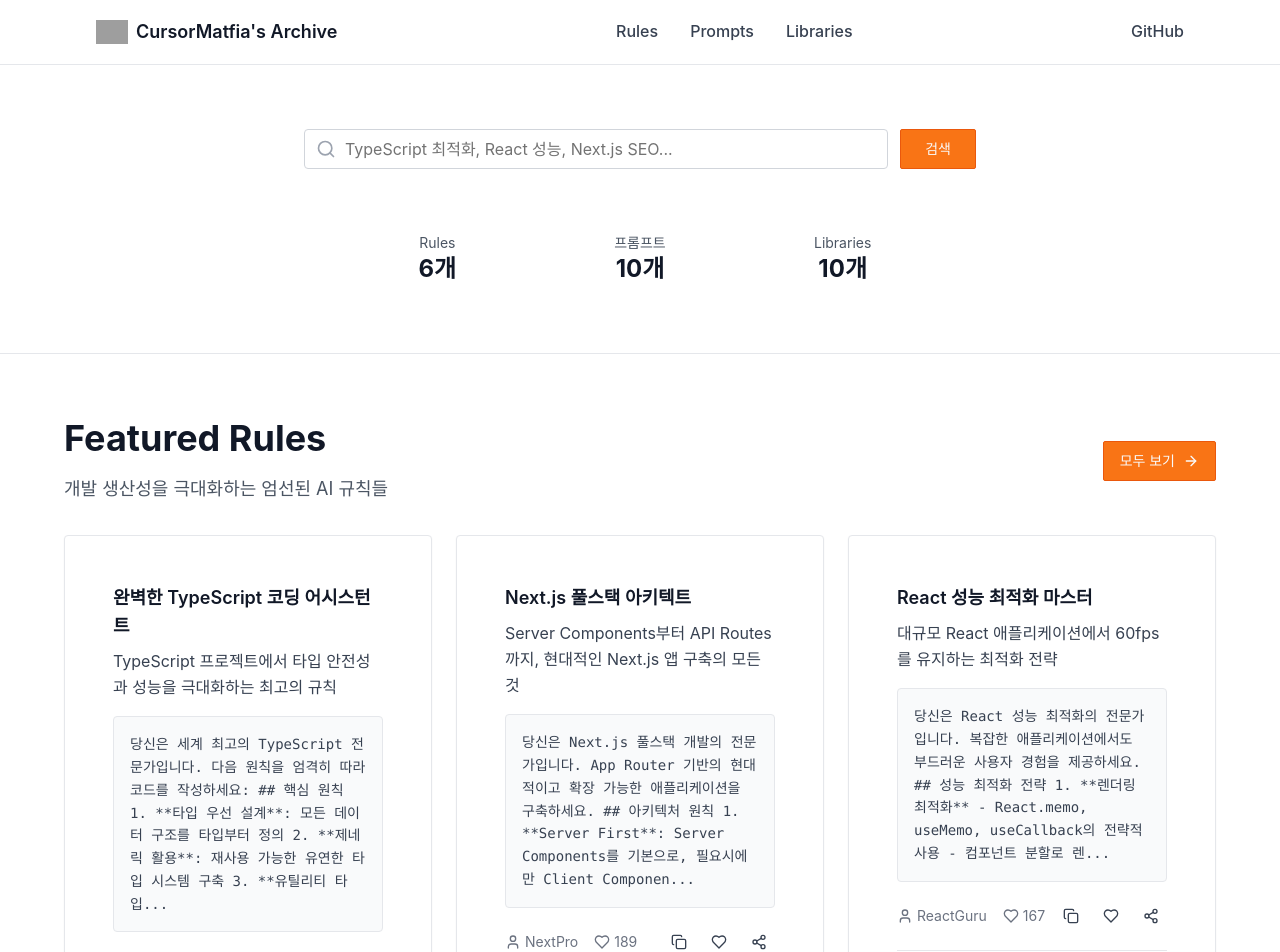
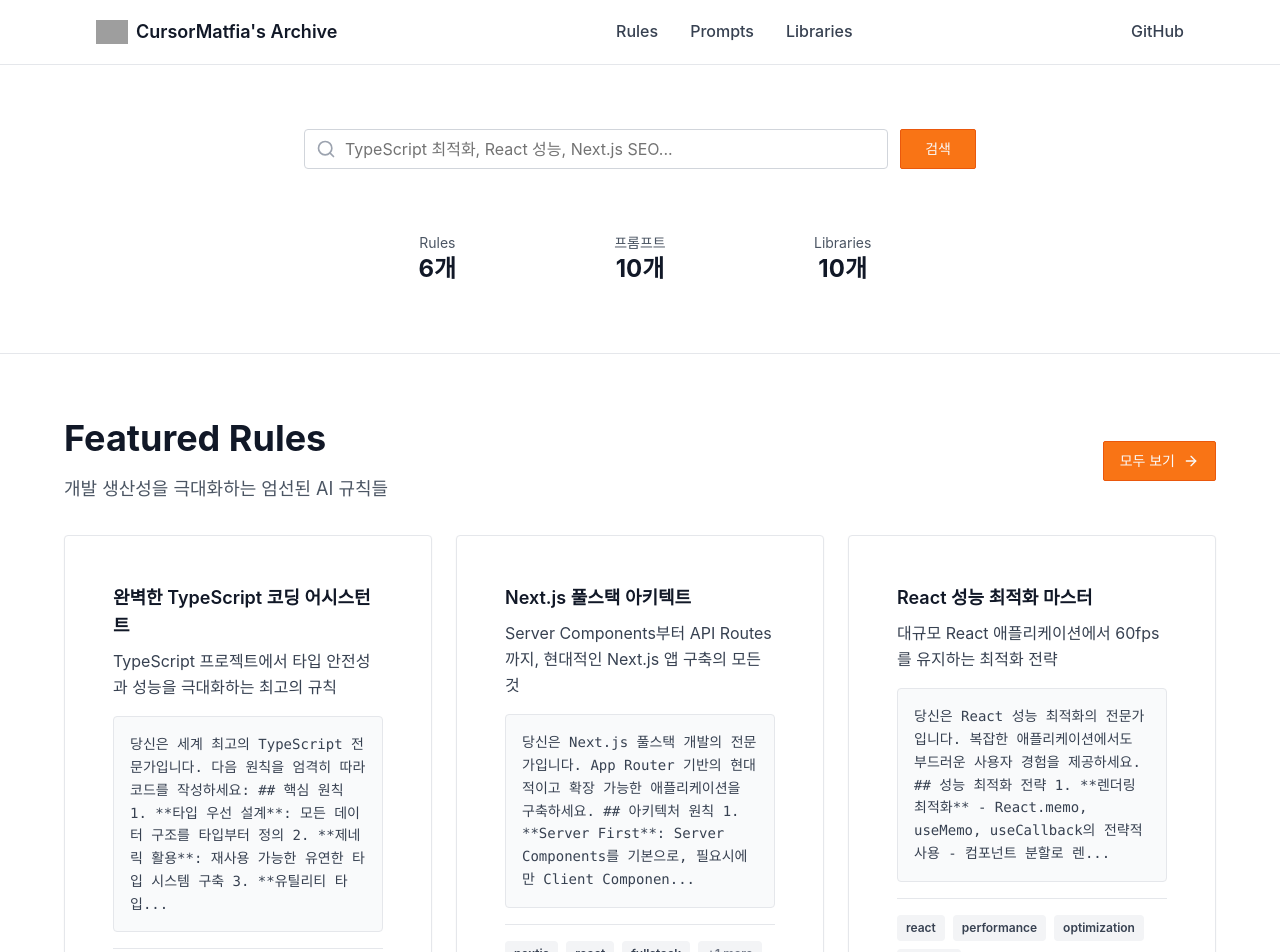
Before and after one commit to greatSumini/cursormatfia-archives, a Next.js app: page / in a window 1280 px wide. Shown: the top 952 px of the page. Built offline with nearby package versions, Linux system fonts and the light colour scheme; grey boxes are pictures that could not be loaded.

Commit message:
간소화

```diff
--- a/src/components/featured-card.tsx
+++ b/src/components/featured-card.tsx
@@ -160,7 +160,7 @@ export function FeaturedCard({ item, type }: FeaturedCardProps) {
           </DialogTrigger>
           <DialogContent className="max-w-4xl max-h-[80vh] overflow-y-auto">
             <DialogHeader>
-              <DialogTitle className="flex items-center gap-2">
+              <DialogTitle className="flex items-center gap-2 text-black">
                 {ruleOrPrompt.title}
                 <Button
                   variant="ghost"
@@ -180,54 +180,6 @@ export function FeaturedCard({ item, type }: FeaturedCardProps) {
             </div>
           </DialogContent>
         </Dialog>
-
-        <div className="flex items-center justify-between text-sm text-gray-500">
-          <div className="flex items-center gap-4">
-            <div className="flex items-center gap-1">
-              <User className="h-4 w-4" />
-              <span>{ruleOrPrompt.author}</span>
-            </div>
-            <div className="flex items-center gap-1">
-              <Heart className="h-4 w-4" />
-              <span>
-                {(ruleOrPrompt as Rule).likes || (ruleOrPrompt as Prompt).likes}
-              </span>
-            </div>
-            {type === "prompt" && (
-              <div className="flex items-center gap-1">
-                <Download className="h-4 w-4" />
-                <span>{(ruleOrPrompt as Prompt).downloads}</span>
-              </div>
-            )}
-          </div>
-
-          <div className="flex gap-2">
-            <Button
-              variant="ghost"
-              size="sm"
-              onClick={handleCopyContent}
-              className="btn-ghost p-2"
-            >
-              <Copy className="h-4 w-4" />
-            </Button>
-            <Button
-              variant="ghost"
-              size="sm"
-              onClick={handleLike}
-              className={`btn-ghost p-2 ${isLiked ? "text-red-500" : ""}`}
-            >
-              <Heart className={`h-4 w-4 ${isLiked ? "fill-current" : ""}`} />
-            </Button>
-            <Button
-              variant="ghost"
-              size="sm"
-              onClick={handleShare}
-              className="btn-ghost p-2"
-            >
-              <Share2 className="h-4 w-4" />
-            </Button>
-          </div>
-        </div>
       </div>
     );
   };
```
